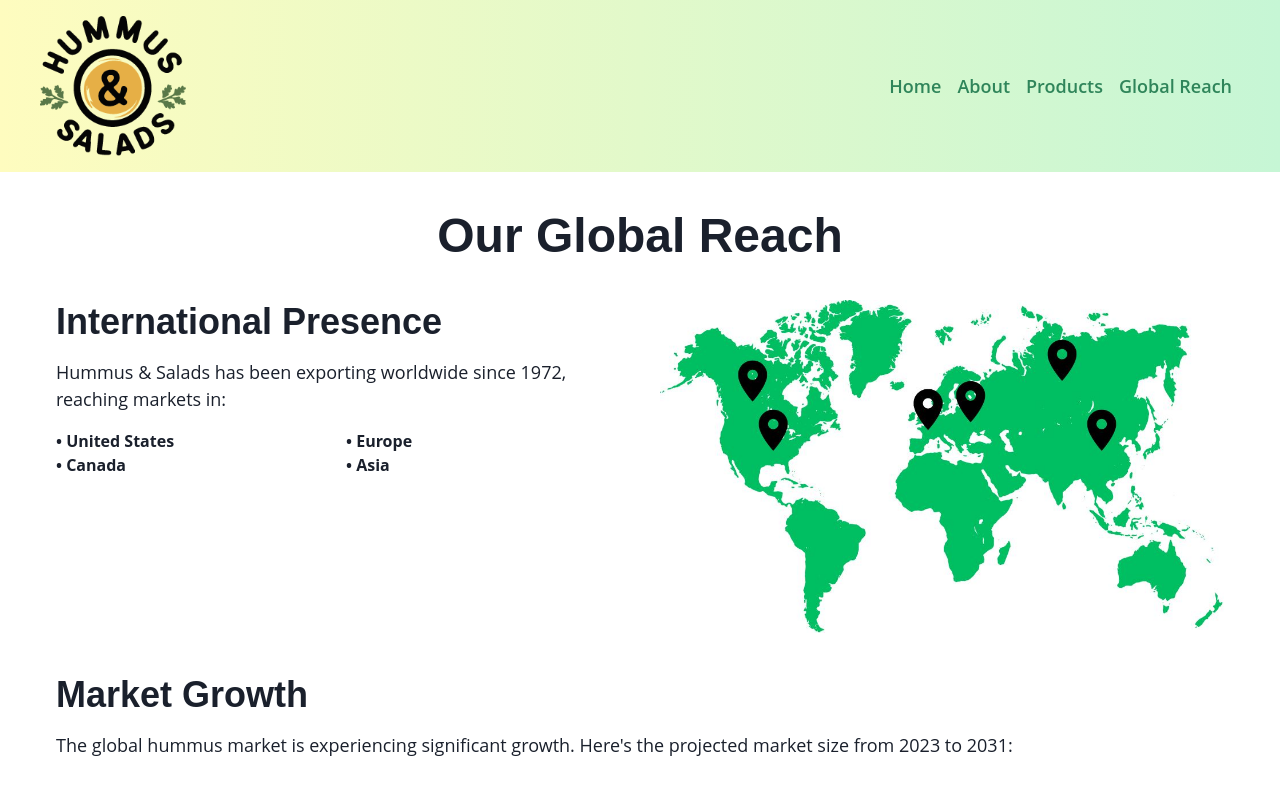
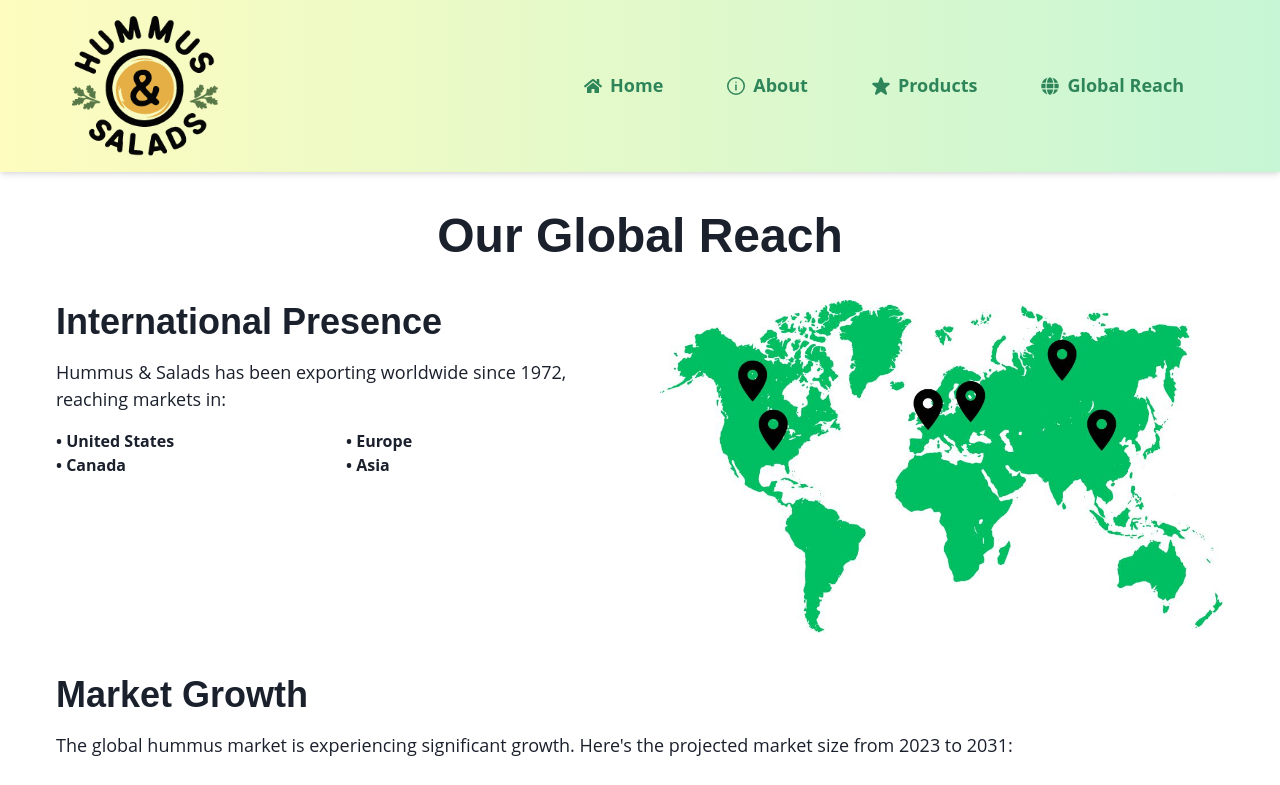
Before and after one commit to kn8a/food-site, a React (Vite) app: page /#/global-reach in a window 1280 px wide. Shown: the top 785 px of the page. Built offline with nearby package versions, Linux system fonts and the light colour scheme.

Commit message:
fixed header

```diff
--- a/package.json
+++ b/package.json
@@ -17,6 +17,7 @@
     "framer-motion": "^11.3.2",
     "react": "^18.3.1",
     "react-dom": "^18.3.1",
+    "react-icons": "^5.2.1",
     "react-router-dom": "^6.24.1",
     "react-simple-maps": "^3.0.0",
     "react-svg-worldmap": "^2.0.0-alpha.16",
--- a/src/components/Header.jsx
+++ b/src/components/Header.jsx
@@ -1,38 +1,84 @@
 import React from 'react';
-import { Box, Flex, Link, Image, IconButton, useDisclosure, VStack } from '@chakra-ui/react';
+import { Box, Flex, Image, IconButton, useDisclosure, VStack, HStack, Button, Icon } from '@chakra-ui/react';
 import { Link as RouterLink } from 'react-router-dom';
-import { HamburgerIcon, CloseIcon } from '@chakra-ui/icons';
-import Logo from '../assets/images/logo.png'
+import { HamburgerIcon, CloseIcon, InfoOutlineIcon, StarIcon, ExternalLinkIcon } from '@chakra-ui/icons';
+import { FaHome, FaGlobe } from 'react-icons/fa';
+import Logo from '../assets/images/logo.png';
 
 const Header = () => {
-  const { isOpen, onToggle } = useDisclosure();
+  const { isOpen, onToggle, onClose } = useDisclosure();
+
+  const navItems = [
+    { name: 'Home', path: '/', icon: FaHome },
+    { name: 'About', path: '/about', icon: InfoOutlineIcon },
+    { name: 'Products', path: '/products', icon: StarIcon },
+    { name: 'Global Reach', path: '/global-reach', icon: FaGlobe },
+  ];
 
   return (
-    <Box as="header" bgGradient='linear(to-r, yellow.100, green.100)' py={4}>
-      <Flex maxW="1200px" mx="auto" alignItems="center" justifyContent="space-between" px={[4, 0]}>
-        <Image src={Logo} alt="Hummus & Salads Logo" h="140px" />
-        <Flex display={['none', 'none', 'flex']} as="nav" justifyContent={'space-evenly'}>
-          <Link as={RouterLink} to="/" color="green.600" fontSize={'large'} fontWeight={'600'} mx={2}>Home</Link>
-          <Link as={RouterLink} to="/about" color="green.600" fontSize={'large'} fontWeight={'600'} mx={2}>About</Link>
-          <Link as={RouterLink} to="/products" color="green.600" fontSize={'large'} fontWeight={'600'} mx={2}>Products</Link>
-          <Link as={RouterLink} to="/global-reach" color="green.600" fontSize={'large'} fontWeight={'600'} mx={2}>Global Reach</Link>
-        </Flex>
+    <Box as="header" bgGradient="linear(to-r, yellow.100, green.100)" py={4} boxShadow="md" position="relative">
+      <Flex maxW="1200px" mx="auto" alignItems="center" justifyContent="space-between" px={[4, 8]}>
+        <Image src={Logo} alt="Hummus & Salads Logo" h={["50px", "75px", "100px", "140px"]} />
+        <HStack display={{ base: 'none', md: 'flex' }} as="nav" spacing={4}>
+          {navItems.map((item, index) => (
+            <Button
+              key={index}
+              as={RouterLink}
+              to={item.path}
+              colorScheme="green"
+              variant="ghost"
+              size="lg"
+              fontWeight="bold"
+              _hover={{ bg: 'green.100' }}
+              leftIcon={<Icon as={item.icon} />}
+            >
+              {item.name}
+            </Button>
+          ))}
+        </HStack>
         <IconButton
-          display={['flex', 'flex', 'none']}
+          display={{ base: 'flex', md: 'none' }}
           onClick={onToggle}
           icon={isOpen ? <CloseIcon /> : <HamburgerIcon />}
-          variant="solid"
-          colorScheme='green'
-          size={'lg'}
+          variant="outline"
+          colorScheme="green"
+          size="lg"
           aria-label="Toggle Navigation"
+          zIndex="dropdown"
         />
       </Flex>
       {isOpen && (
-        <VStack display={['flex', 'flex', 'none']} p={2} bg="green.500">
-          <Link as={RouterLink} to="/" color="white" w="full" textAlign="center" py={2} onClick={onToggle}>Home</Link>
-          <Link as={RouterLink} to="/about" color="white" w="full" textAlign="center" py={2} onClick={onToggle}>About</Link>
-          <Link as={RouterLink} to="/products" color="white" w="full" textAlign="center" py={2} onClick={onToggle}>Products</Link>
-          <Link as={RouterLink} to="/global-reach" color="white" w="full" textAlign="center" py={2} onClick={onToggle}>Global Reach</Link>
+
+        <VStack
+          display={{ base: 'flex', md: 'none' }}
+          position="fixed"
+          top="0"
+          left="0"
+          right="0"
+          p={4}
+          bgGradient="linear(to-r, yellow.100, green.100)"
+          spacing={4}
+          zIndex={1}
+           // Padding top to prevent menu from overlapping with the header
+           pt={20}
+        >
+
+
+          {navItems.map((item, index) => (
+            <Button
+              key={index}
+              as={RouterLink}
+              to={item.path}
+              colorScheme="green"
+              variant="solid"
+              size="lg"
+              w="full"
+              onClick={onToggle}
+              leftIcon={<Icon as={item.icon} />}
+            >
+              {item.name}
+            </Button>
+          ))}
         </VStack>
       )}
     </Box>
```
Also changed, not shown: 1 other file (tests, documents, lock files or other folders).
